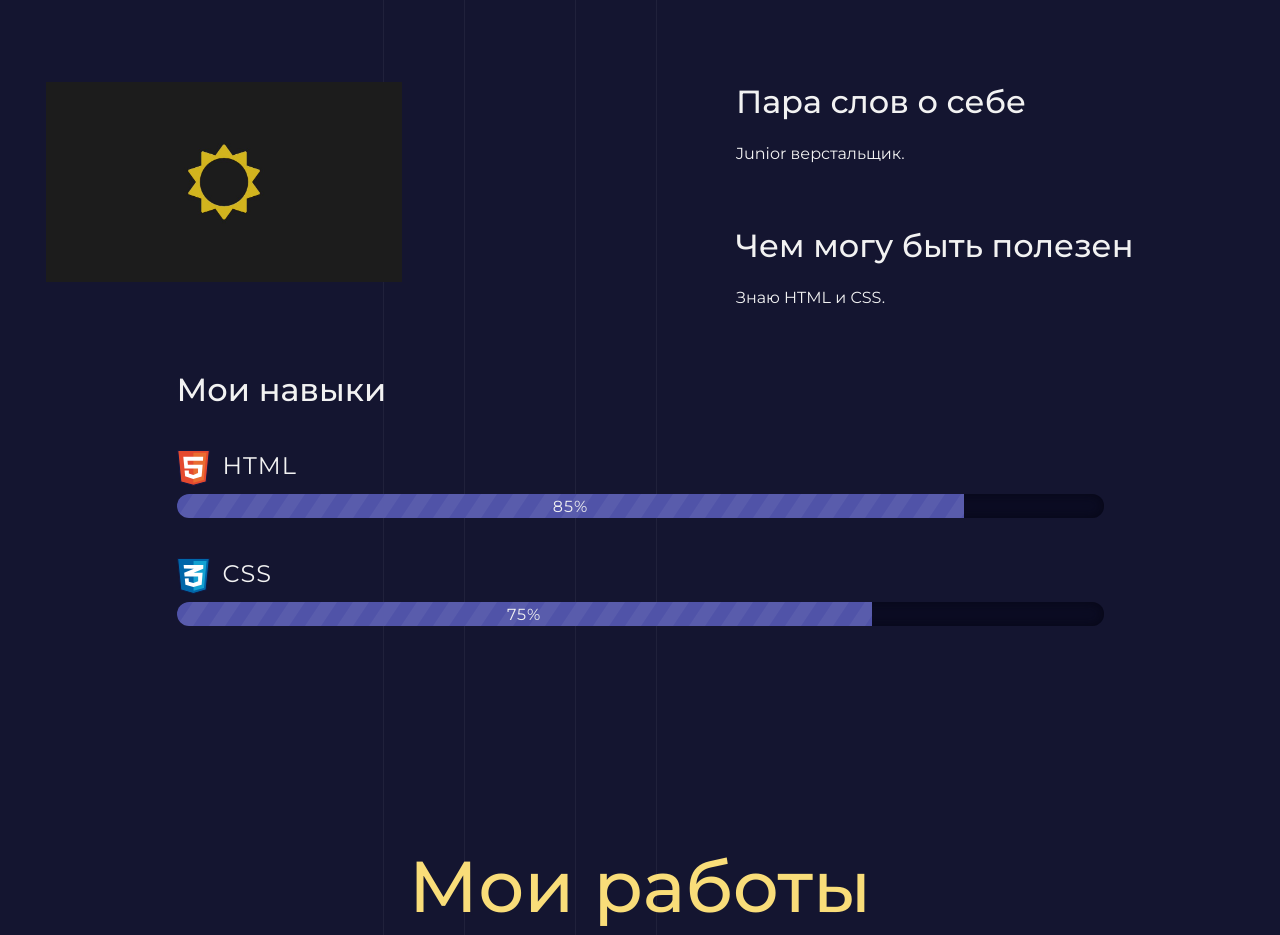
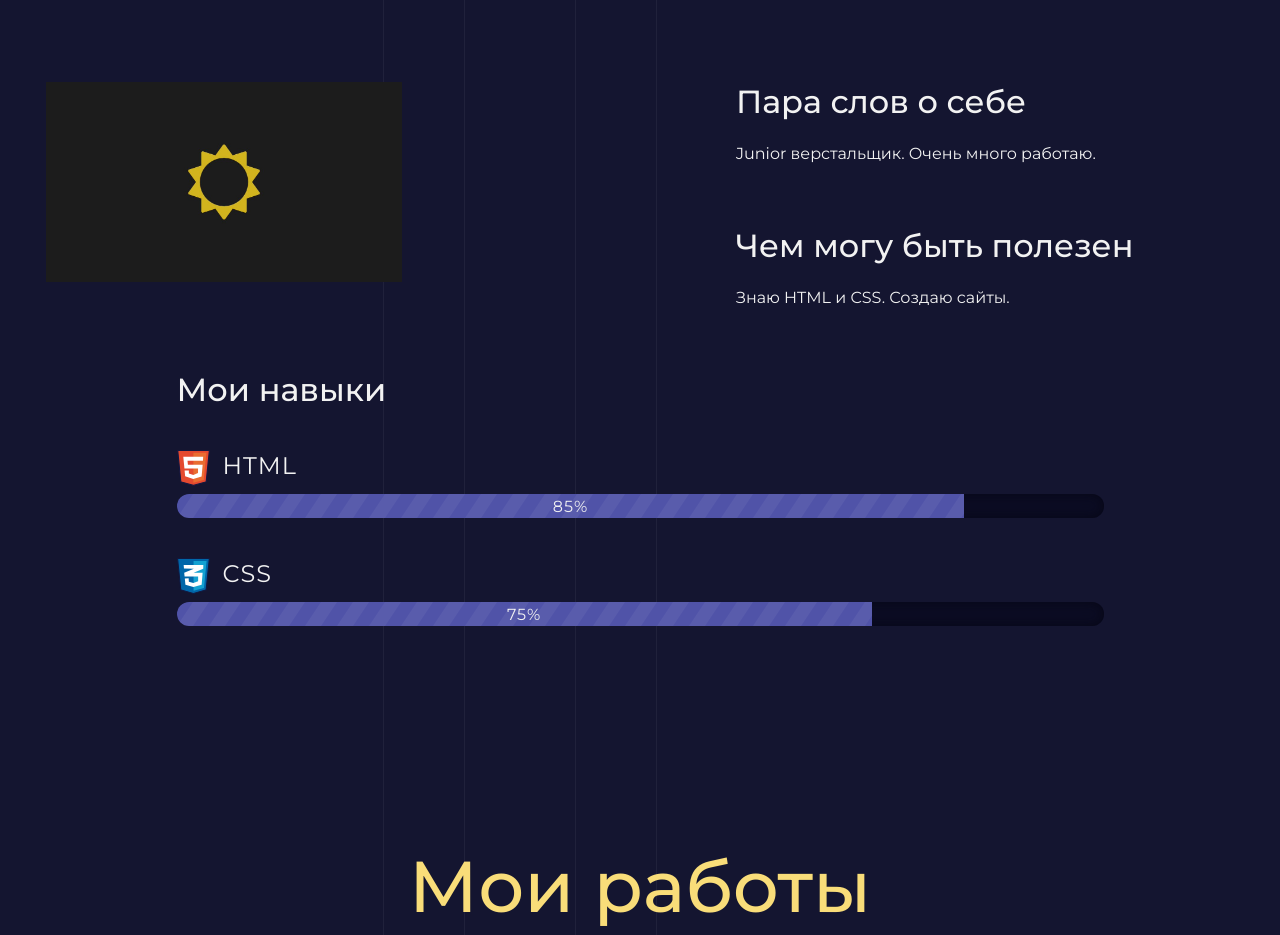
Before and after one commit to KillZoid-1/my-site, a plain HTML site: page index.html in a window 1280 px wide. Shown: the part 1540-2475 px from the top of the page. Drawn offline with Linux system fonts and the light colour scheme.

Commit message:
Update index.html

```diff
--- a/index.html
+++ b/index.html
@@ -27,11 +27,11 @@
       </figure>
       <div>
         <h3>Пара слов о себе</h3>
-        <p>Junior верстальщик. </p>
+        <p>Junior верстальщик. Очень много работаю.</p>
       </div>
       <div>
         <h3>Чем могу быть полезен</h3>
-        <p>Знаю HTML и CSS.</p>
+        <p>Знаю HTML и CSS. Создаю сайты.</p>
       </div>
     </div>
 
```
